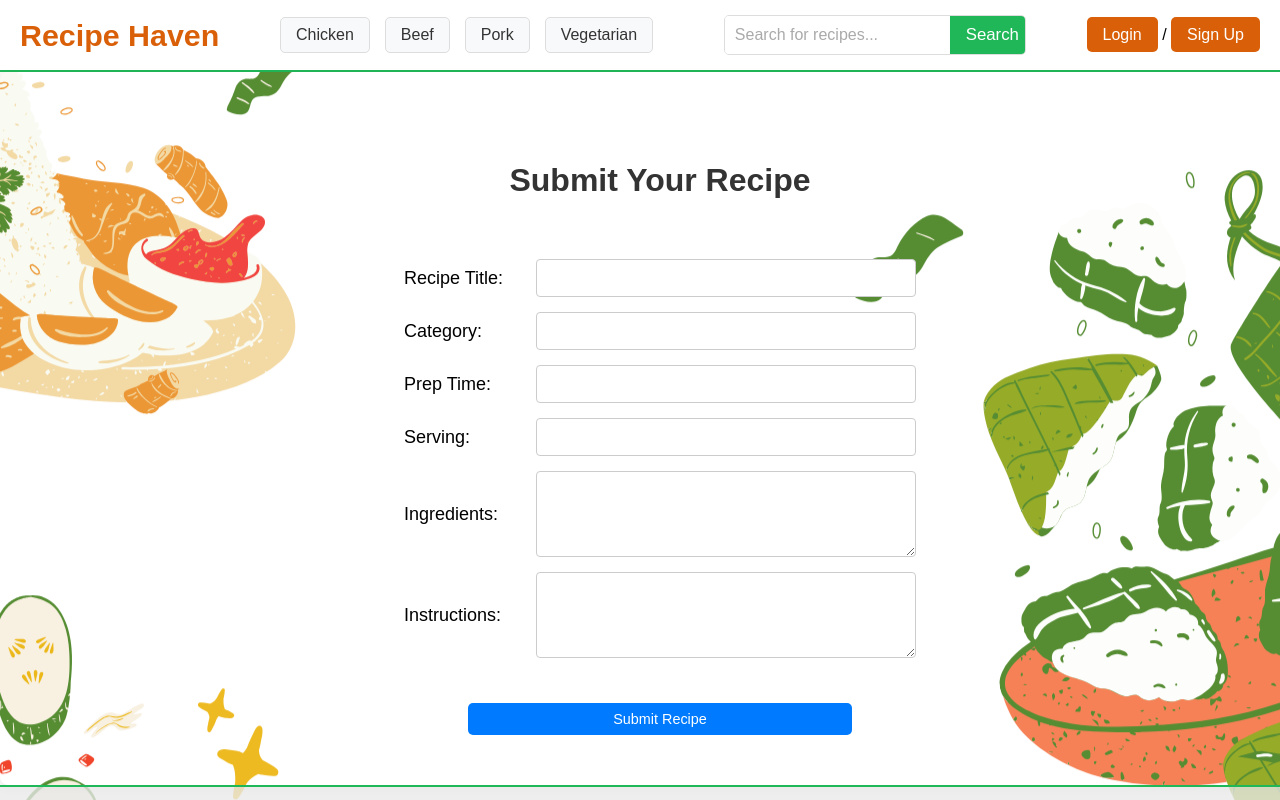
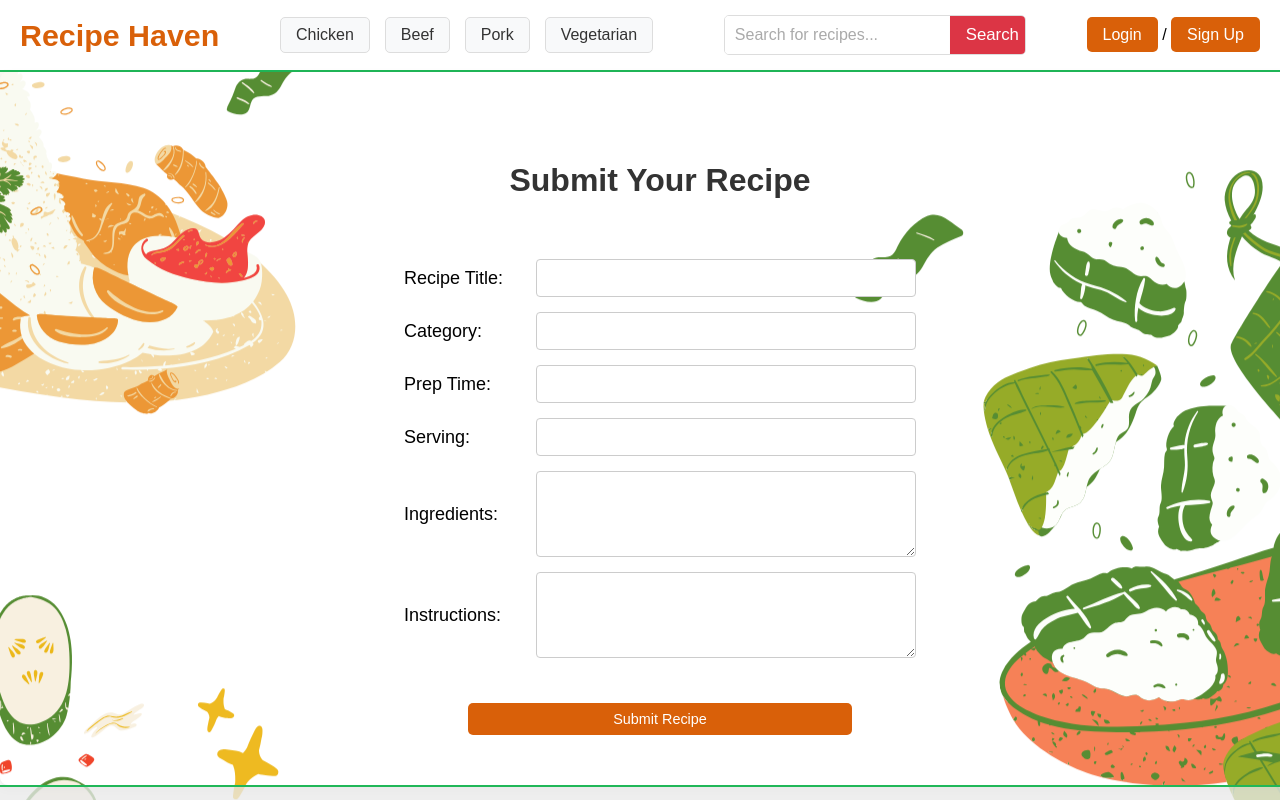
Before and after one commit to anshimi/recipe-app, a React (Vite) app in the folder client/recipe-app-frontend/: page /Submit-Recipe in a window 1280 px wide. In both pictures the pointer is over the button "Search". Shown: the top 800 px of the page. Built offline with nearby package versions, Linux system fonts and the light colour scheme; no server answers.

Commit message:
Update App.css

```diff
--- a/client/recipe-app-frontend/src/App.css
+++ b/client/recipe-app-frontend/src/App.css
@@ -116,7 +116,7 @@ h2 {
 }
 
 .search-bar button:hover {
-  background-color: #20b758;
+  background-color: #dc3545;
   transform: scale(1.05);
 }
 
@@ -713,7 +713,7 @@ h2 {
   margin-top: 30px;
   margin-bottom: 30px;
     padding: 8px 12px;
-    background-color: #007bff;
+    background-color: #d96009;
     color: white;
     border: none;
     border-radius: 5px;
@@ -723,7 +723,7 @@ h2 {
 }
 
 .submit-recipe-btn:hover {
-  background-color: #0056b3;
+  background-color: #dc3545;
 }
 .profile-recipe-image {
   width: 50% !important;
```
